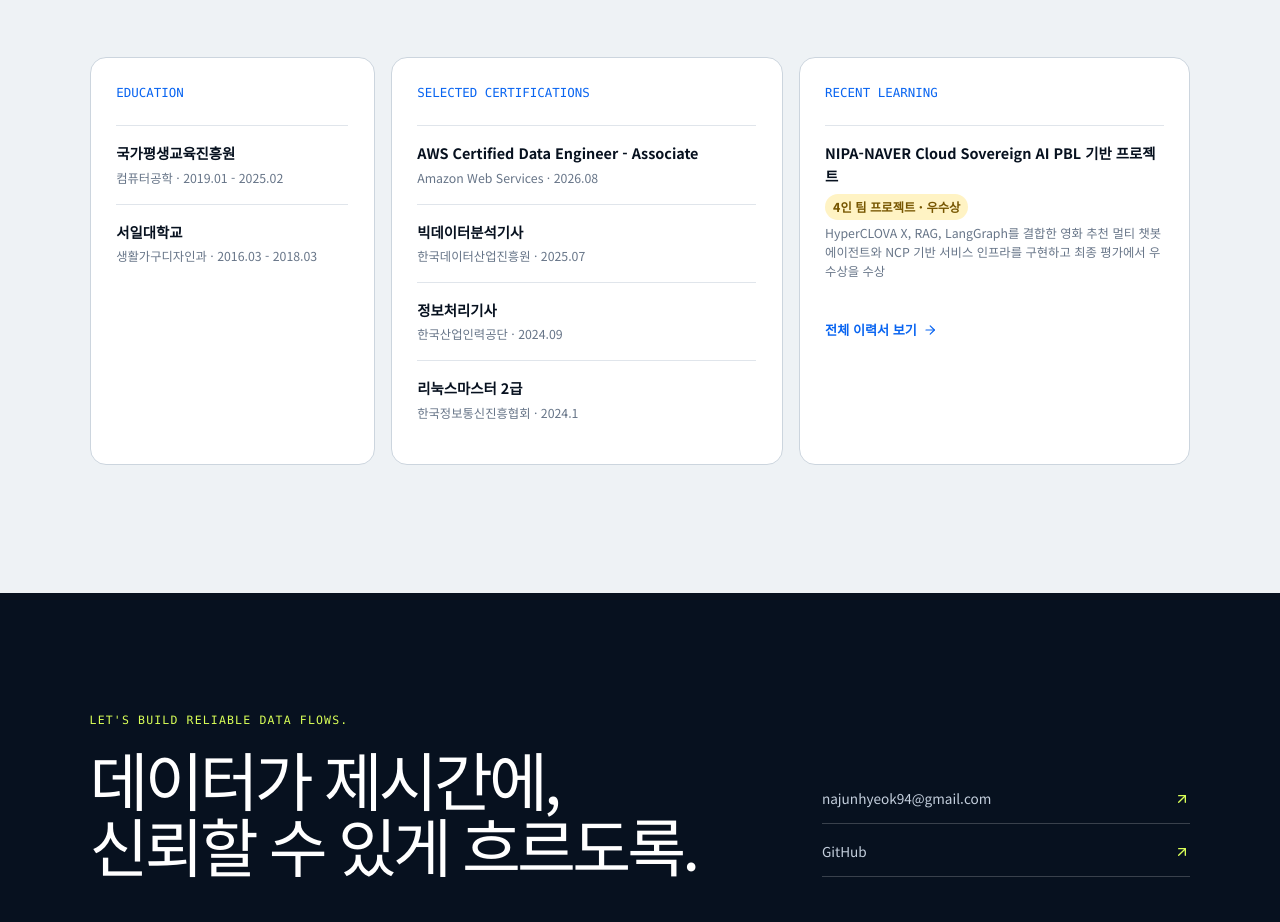
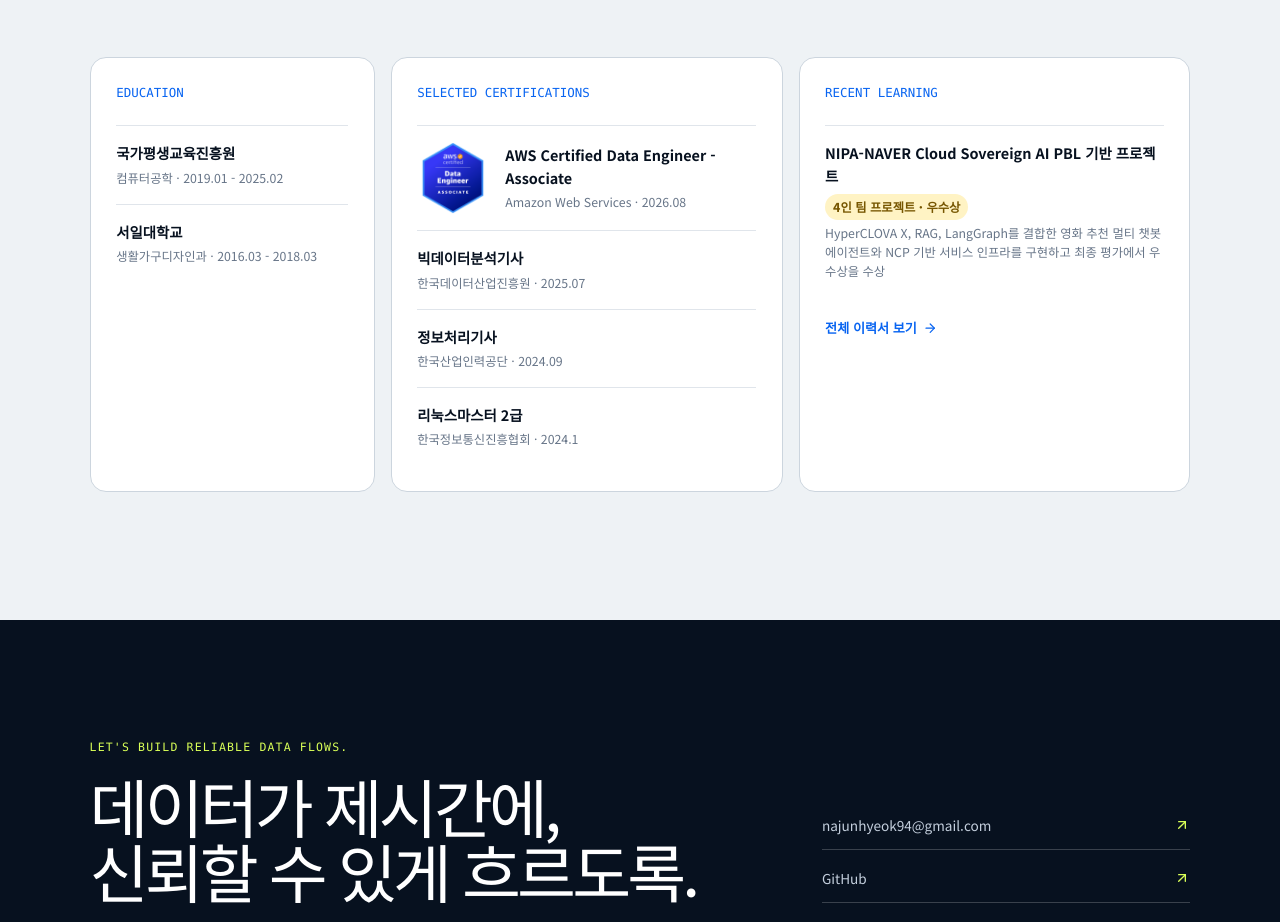
Before and after one commit to junhyeok94-la/junhyeok94-la.github.io, a Next.js app: page / in a window 1280 px wide. Shown: the part 5291-6213 px from the top of the page. Built offline with nearby package versions, Linux system fonts and the light colour scheme.

Commit message:
Add AWS certification badge to portfolio and resume

```diff
--- a/app/globals.css
+++ b/app/globals.css
@@ -246,9 +246,12 @@ a { color: inherit; text-decoration: none; }
 .credential-columns article strong, .credential-columns article span { display: block; }
 .credential-columns article strong { font-size: 0.9rem; }
 .credential-columns article span { margin-top: 0.25rem; color: #677588; font-size: 0.77rem; }
+.credential-certification-featured { display: grid; grid-template-columns: 72px minmax(0, 1fr); gap: 1rem; align-items: center; }
+.credential-badge { width: 72px; height: 72px; border-radius: 0.45rem; }
 .credential-columns article .credential-award { width: fit-content; margin-top: 0.45rem; padding: 0.22rem 0.5rem; border-radius: 999px; background: #fff3c4; color: #775600; font-weight: 800; }
-.credential-columns a { display: inline-flex; gap: 0.4rem; align-items: center; margin-top: 1.3rem; color: var(--blue); font-size: 0.82rem; font-weight: 800; }
-.credential-columns a svg { width: 0.9rem; }
+.credential-columns a { display: inline-flex; gap: 0.4rem; align-items: center; color: var(--blue); font-size: 0.82rem; font-weight: 800; }
+.credential-columns > div > a { margin-top: 1.3rem; }
+.credential-columns a svg { width: 0.9rem; height: 0.9rem; }
 
 .site-footer { display: grid; grid-template-columns: 1.3fr 0.7fr; gap: 3rem; padding: 7rem 7vw 2rem; background: var(--ink); color: white; }
 .site-footer > div:first-child > span { color: var(--lime); font-family: ui-monospace, SFMono-Regular, Menlo, monospace; font-size: 0.72rem; letter-spacing: 0.1em; }
@@ -430,6 +433,8 @@ a { color: inherit; text-decoration: none; }
 .resume-credential-item strong, .resume-credential-item span { display: block; }
 .resume-credential-item strong { font-size: 6.6pt; line-height: 1.3; }
 .resume-credential-item span { margin-top: 0.4mm; color: #6a7687; font-size: 5.7pt; }
+.resume-credential-featured { display: grid; grid-template-columns: 12.7mm minmax(0, 1fr); gap: 2mm; align-items: center; }
+.resume-credential-badge { width: 12.7mm; height: 12.7mm; border-radius: 1mm; }
 .resume-subheading { margin-top: 4mm !important; }
 .resume-training { display: block; margin-top: 4mm; padding-top: 3mm; border-top: 1px solid #cbd4de; }
 .resume-training > div { display: grid; grid-template-columns: 1fr auto; gap: 1mm 3mm; margin-top: 2mm; }
--- a/app/page.tsx
+++ b/app/page.tsx
@@ -9,6 +9,7 @@ import {
   Layers3,
   ShieldCheck,
 } from 'lucide-react';
+import Image from 'next/image';
 import Link from 'next/link';
 
 import { badgeVariants } from '@/components/ui/badge';
@@ -204,7 +205,22 @@ export default function Home() {
           <div>
             <h3>Selected Certifications</h3>
             {credentials.certifications.slice(0, 4).map((item) => (
-              <article key={item.name}><strong>{item.name}</strong><span>{item.issuer} · {item.date}</span></article>
+              <article className={item.badgePath ? 'credential-certification credential-certification-featured' : 'credential-certification'} key={item.name}>
+                {item.badgePath && (
+                  <Image
+                    className="credential-badge"
+                    src={item.badgePath}
+                    alt={`${item.name} 공식 배지`}
+                    width={72}
+                    height={72}
+                    unoptimized
+                  />
+                )}
+                <div>
+                  <strong>{item.name}</strong>
+                  <span>{item.issuer} · {item.date}</span>
+                </div>
+              </article>
             ))}
           </div>
           <div>
--- a/app/resume/page.tsx
+++ b/app/resume/page.tsx
@@ -1,5 +1,6 @@
 import type { Metadata } from 'next';
 import { ArrowLeft, Download } from 'lucide-react';
+import Image from 'next/image';
 import Link from 'next/link';
 
 import { credentials, profile, projects, type Achievement, type Project } from '@/lib/content';
@@ -173,7 +174,22 @@ export default function ResumePage() {
             <section>
               <h3>Certifications</h3>
               {credentials.certifications.map((item) => (
-                <div className="resume-credential-item" key={item.name}><strong>{item.name}</strong><span>{item.issuer} · {item.date}</span></div>
+                <div className={item.badgePath ? 'resume-credential-item resume-credential-featured' : 'resume-credential-item'} key={item.name}>
+                  {item.badgePath && (
+                    <Image
+                      className="resume-credential-badge"
+                      src={item.badgePath}
+                      alt=""
+                      width={48}
+                      height={48}
+                      unoptimized
+                    />
+                  )}
+                  <div>
+                    <strong>{item.name}</strong>
+                    <span>{item.issuer} · {item.date}</span>
+                  </div>
+                </div>
               ))}
             </section>
           </div>
--- a/content/credentials.yaml
+++ b/content/credentials.yaml
@@ -11,6 +11,7 @@ certifications:
   - name: AWS Certified Data Engineer - Associate
     issuer: Amazon Web Services
     date: 2026.08
+    badgePath: /credentials/aws-certified-data-engineer-associate.png
   - name: 빅데이터분석기사
     issuer: 한국데이터산업진흥원
     date: 2025.07
--- a/lib/content.ts
+++ b/lib/content.ts
@@ -35,7 +35,12 @@ export type Project = {
 };
 export type Credentials = {
   education: Array<{ school: string; major: string; period: string; status: string }>;
-  certifications: Array<{ name: string; issuer: string; date: string }>;
+  certifications: Array<{
+    name: string;
+    issuer: string;
+    date: string;
+    badgePath?: string;
+  }>;
   training: Array<{ name: string; period: string; team?: string; award?: string; summary: string }>;
   languages: Array<{ language: string; level: string; date: string }>;
 };
```
Also changed, not shown: public/credentials/aws-certified-data-engineer-associate.png (added).
